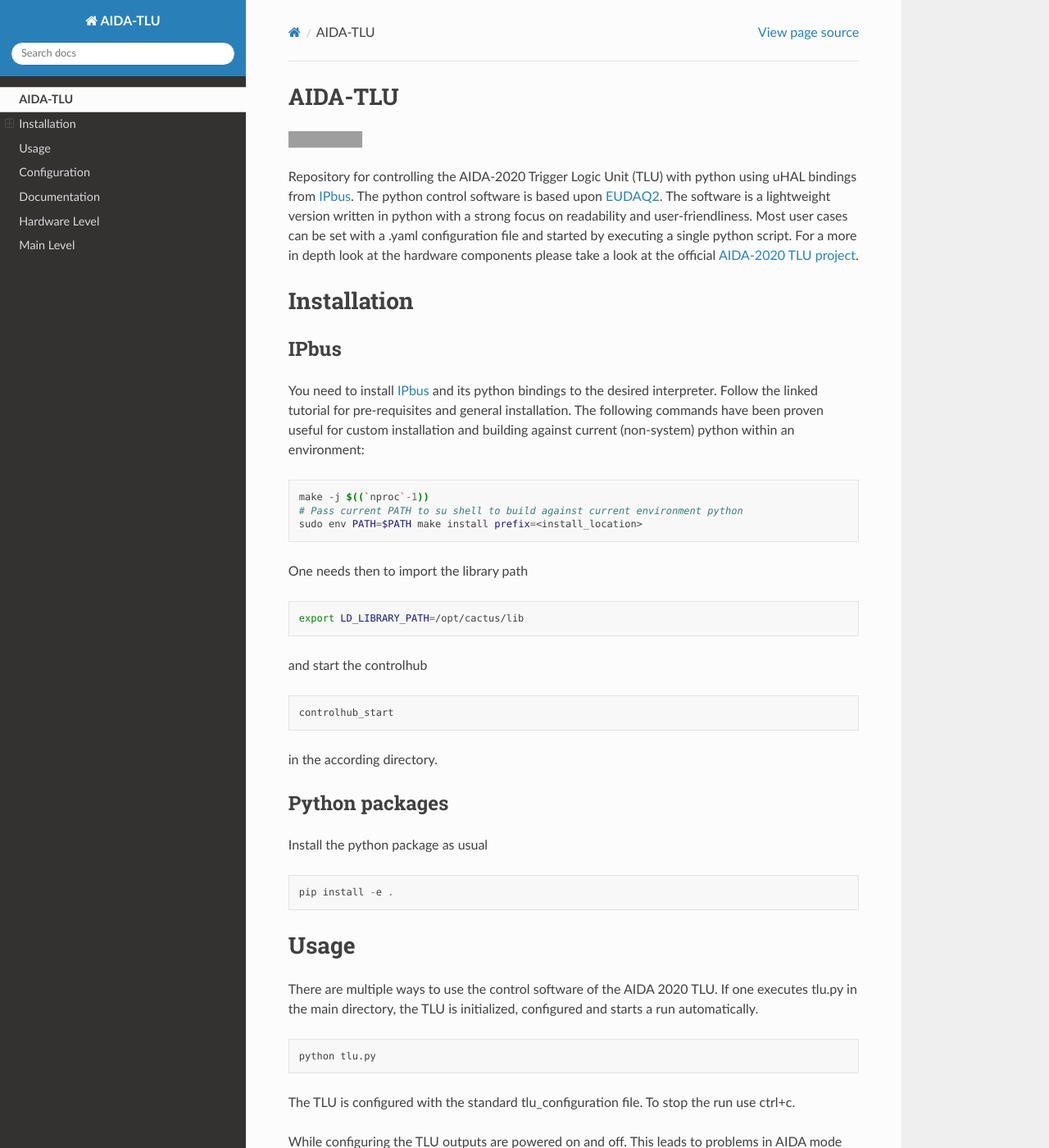
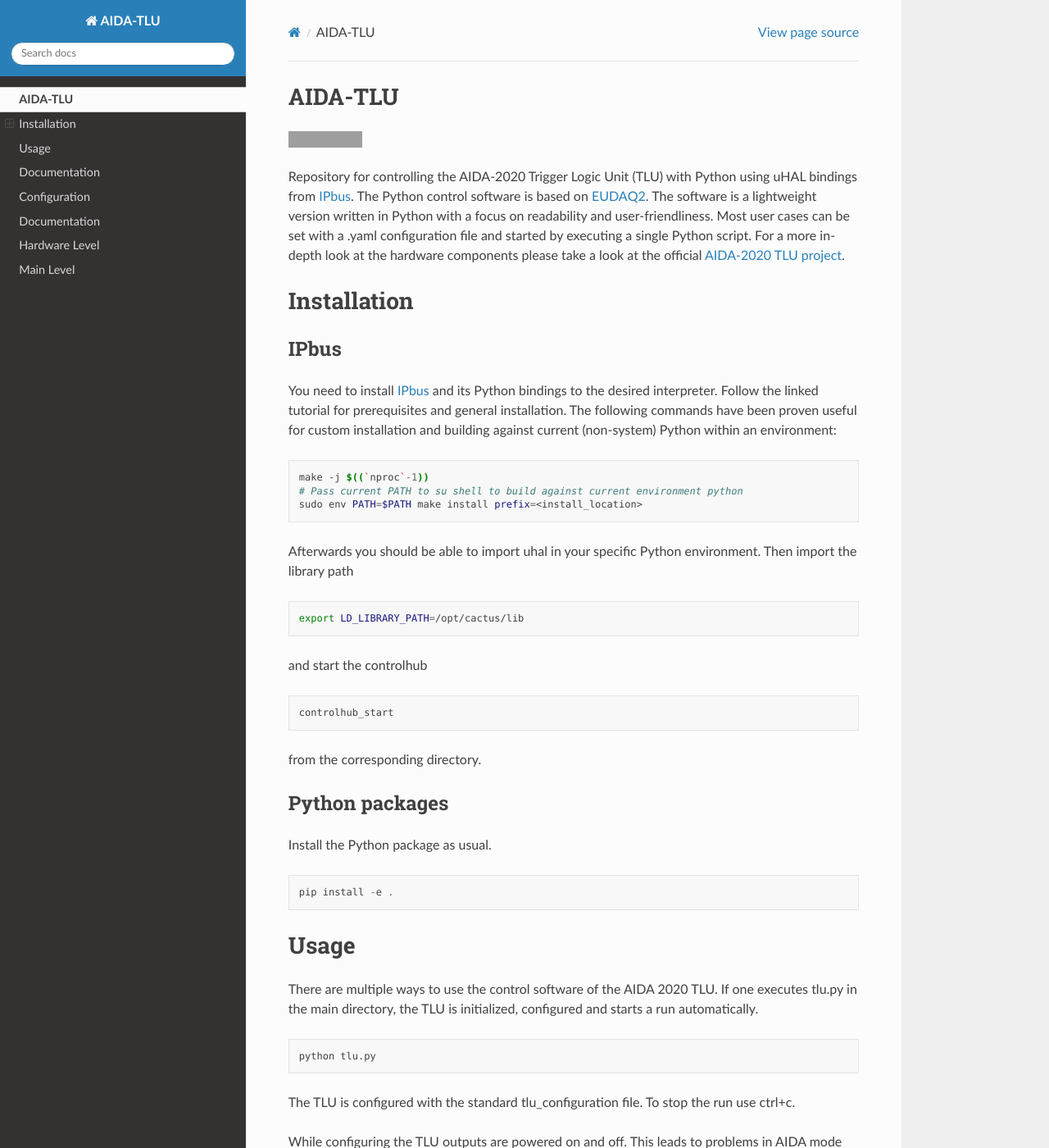
Before and after one commit to SiLab-Bonn/aidatlu, a Sphinx documentation site: the page built from docs/source/Introduction.rst, in a window 1280 px wide and 1400 px high. Shown: the whole window at 82% size. Built offline with Sphinx 7.4.7 and the Read the Docs theme 2.0.0, drawn with Linux system fonts in a browser that asks for light colours; some of the changed text lies outside the part shown; grey boxes are pictures that could not be loaded.

Commit message:
DOC: better README

````diff
--- a/README.md
+++ b/README.md
@@ -1,22 +1,23 @@
 # AIDA-TLU
 [![Code style: black](https://img.shields.io/badge/code%20style-black-000000.svg)](https://github.com/psf/black)
 
-Repository for controlling the AIDA-2020 Trigger Logic Unit (TLU) with python using uHAL bindings from [IPbus](https://ipbus.web.cern.ch/).
-The python control software is based upon [EUDAQ2](https://github.com/eudaq/eudaq/tree/master/user/tlu).
-The software is a lightweight version written in python with a strong focus on readability and user-friendliness.
-Most user cases can be set with a .yaml configuration file and started by executing a single python script.
-For a more in depth look at the hardware components please take a look at the official [AIDA-2020 TLU project](https://ohwr.org/project/fmc-mtlu).
+Repository for controlling the AIDA-2020 Trigger Logic Unit (TLU) with Python using uHAL bindings from [IPbus](https://ipbus.web.cern.ch/).
+The Python control software is based on [EUDAQ2](https://github.com/eudaq/eudaq/tree/master/user/tlu).
+The software is a lightweight version written in Python with a focus on readability and user-friendliness.
+Most user cases can be set with a .yaml configuration file and started by executing a single Python script.
+For a more in-depth look at the hardware components please take a look at the official [AIDA-2020 TLU project](https://ohwr.org/project/fmc-mtlu).
 # Installation
 ## IPbus
-You need to install [IPbus](https://ipbus.web.cern.ch/doc/user/html/software/install/compile.html) and its python bindings to the desired interpreter.
-Follow the linked tutorial for pre-requisites and general installation.
-The following commands have been proven useful for custom installation and building against current (non-system) python within an environment:
+You need to install [IPbus](https://ipbus.web.cern.ch/doc/user/html/software/install/compile.html) and its Python bindings to the desired interpreter.
+Follow the linked tutorial for prerequisites and general installation.
+The following commands have been proven useful for custom installation and building against current (non-system) Python within an environment:
 ```bash
 make -j $((`nproc`-1))
 # Pass current PATH to su shell to build against current environment python
 sudo env PATH=$PATH make install prefix=<install_location>
 ```
-One needs then to import the library path
+Afterwards you should be able to import uhal in your specific Python environment.
+Then import the library path
 ```bash
 export LD_LIBRARY_PATH=/opt/cactus/lib
 ```
@@ -24,9 +25,9 @@
 ```bash
 controlhub_start
 ```
-in the according directory.
+from the corresponding directory.
 ## Python packages
-Install the python package as usual
+Install the Python package as usual.
 ```
 pip install -e .
 ```
@@ -41,20 +42,24 @@
 
 
 While configuring the TLU outputs are powered on and off.
-This leads to problems in AIDA mode where the clock is powered off shortly during configuring.
-To avoid configuration at the start of runs in AIDA mode the best way is to use the aidatlu.py script.
+This leads to problems in AIDA mode where the clock is powered off shortly during configuration.
+To avoid this at the start of runs in AIDA mode the best way is to use the aidatlu.py script.
 This is started and controlled with the terminal input:
 ```bash
     python -i aidatlu.py
 ```
-This initializes the main tlu.py script. One is now able to control the TLU through the python terminal interface,
+This initializes the main tlu.py script. One is now able to control the TLU through the Python terminal interface,
 with the following commands:
 ```bash
     tlu.configure
     tlu.run
     tlu.help
 ```
+Naturally, this also works for any EUDET mode runs.
 Runs are stopped with the keyboard interrupt ctr+c.
 For more commands take a look at the python script aidatlu.py.
 
 All configurations are done by the use of a yaml file (tlu_configuration.yaml).
+
+# Documentation
+For some more details take a look at the [documentation](https://silab-bonn.github.io/aidatlu/).
--- a/docs/source/conf.py
+++ b/docs/source/conf.py
@@ -47,7 +47,7 @@
     '.md': 'markdown',
 }
 
-autodoc_mock_imports = ["hardware", "DutLogic", "main", "aidatlu"]
+autodoc_mock_imports = ["hardware", "DutLogic", "main", "uhal"]
 
 # -- Options for HTML output -------------------------------------------------
 # https://www.sphinx-doc.org/en/master/usage/configuration.html#options-for-html-output
--- a/setup.py
+++ b/setup.py
@@ -7,7 +7,7 @@
 author_email = 'bespin@physik.uni-bonn.de'
 
 # Requirements
-install_requires = ['']
+install_requires = ['online_monitor', 'pytest', 'numpy', 'tables', 'logger']
 
 
 setup(
````
Also changed, not shown: docs/source/Documentation.rst (+94 -51 lines), aidatlu/README.md, docs/source/img/test_setup_2.png (added), 1 other file.
